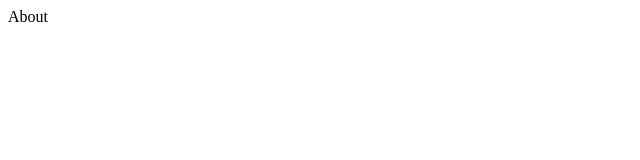
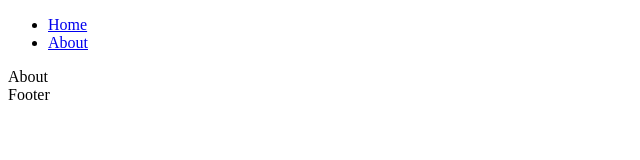
Before and after one commit to icufi/gatsby-NOUNS-DAO-shop, a Gatsby site: page /about in a window 1280 px wide. Shown: the whole page, without its empty margins (0-640 px from the left). Built offline with nearby package versions, Linux system fonts and the light colour scheme; Gatsby itself is replaced by a stand-in of ours.

Commit message:
layout added to about page

```diff
--- a/src/pages/about.js
+++ b/src/pages/about.js
@@ -1,12 +1,12 @@
 import React from 'react'
-
+import Layout from '../components/Layout'
 
 const About = () => {
   return (
-    <>
+    <Layout>
 
       <div>About</div>
-    </>
+    </Layout>
   )
 }
 
```
